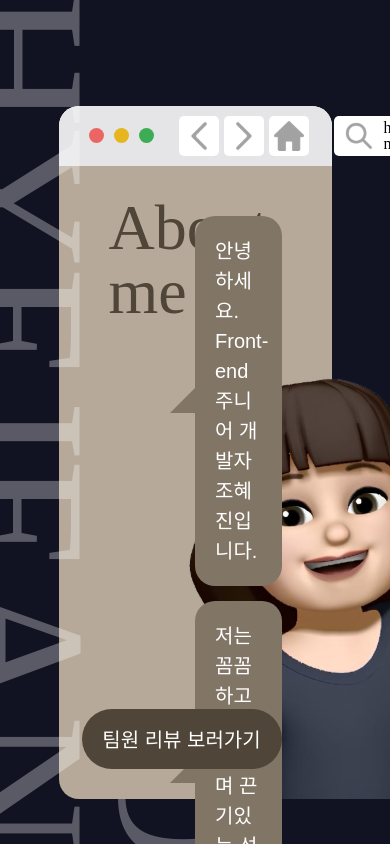
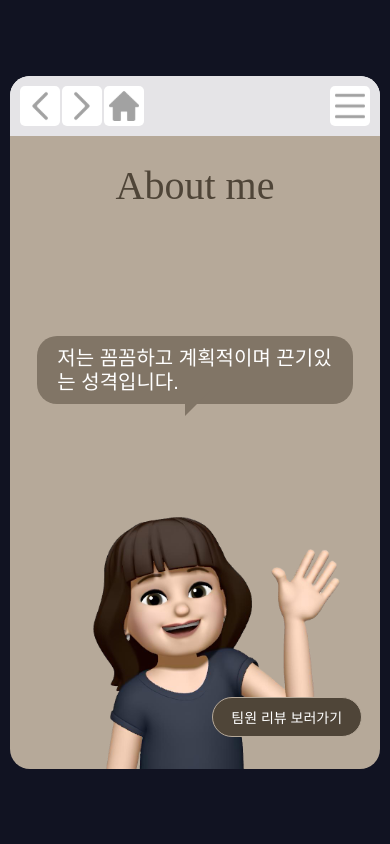
Before and after one commit to MEGUMMY1/Portfolio, a Next.js app: page /about-me in a window 390 px wide. Built offline with nearby package versions, Linux system fonts and the light colour scheme; a web font is replaced by a local one.

Commit message:
Design: Landing, AboutMe page 모바일 반응형 추가

```diff
--- a/components/AboutMe/AboutMe.module.scss
+++ b/components/AboutMe/AboutMe.module.scss
@@ -9,12 +9,24 @@
   display: flex;
   justify-content: space-between;
   position: relative;
+
+  @media (max-width: $Mobile) {
+    flex-direction: column;
+    justify-content: flex-start;
+    align-items: center;
+    padding: 0 10px;
+  }
 }
 
 .left_container {
   display: flex;
   flex-direction: column;
   justify-content: space-between;
+
+  @media (max-width: $Mobile) {
+    justify-content: center;
+    align-items: center;
+  }
 }
 
 .title {
@@ -24,11 +36,28 @@
   font-size: 64px;
   font-family: BlackHanSans;
   color: var(--brown);
+
+  @media (max-width: $Mobile) {
+    margin: 30px 0;
+    font-size: 40px;
+    position: static;
+    text-align: center;
+  }
 }
 
 .image {
   position: absolute;
   bottom: 0;
+  background-image: url('/image/aboutme_bg.svg');
+  background-size: cover;
+  background-repeat: no-repeat;
+  width: 500px;
+  height: 500px;
+
+  @media (max-width: $Mobile) {
+    width: 300px;
+    height: 300px;
+  }
 }
 
 .bubble_container {
@@ -37,6 +66,16 @@
   display: flex;
   flex-direction: column;
   gap: 15px;
+  position: absolute;
+  right: 50px;
+
+  @media (max-width: $Mobile) {
+    padding-top: 100px;
+    right: 0;
+    position: relative;
+    width: 90%;
+    align-items: center;
+  }
 }
 
 .speech_bubble {
@@ -64,6 +103,21 @@
     margin-top: -12.5px;
     margin-left: -25px;
   }
+
+  @media (max-width: $Mobile) {
+    font-size: 20px;
+    line-height: 24px;
+    padding: 10px 20px;
+
+    &:after {
+      content: '';
+      position: absolute;
+      top: 100%;
+      left: 50%;
+      margin-left: -10px;
+      transform: rotate(180deg);
+    }
+  }
 }
 
 .review_button {
@@ -83,4 +137,14 @@
   &:hover {
     background-color: #2c251b;
   }
+
+  @media (max-width: $Mobile) {
+    width: 150px;
+    height: 40px;
+    font-size: 14px;
+    padding: 15px;
+    bottom: 5%;
+    right: 5%;
+    border: 1px solid var(--ivory);
+  }
 }
--- a/components/AboutMe/AboutMe.tsx
+++ b/components/AboutMe/AboutMe.tsx
@@ -1,13 +1,45 @@
-import React from 'react';
+import React, { useState, useEffect } from 'react';
 import styles from './AboutMe.module.scss';
-import Image from 'next/image';
 import { useSetRecoilState } from 'recoil';
 import { modalState } from '@/states/modalState';
 import ModalContent from '../Modal/ModalContent/ModalContent';
-import { motion } from 'framer-motion';
+import { motion, AnimatePresence } from 'framer-motion';
+
+const speechBubbles = [
+  '안녕하세요. Front-end 주니어 개발자 조혜진입니다.',
+  '저는 꼼꼼하고 계획적이며 끈기있는 성격입니다.',
+  '지속적으로 배우며 꾸준히 성장하는 개발자가 되고 싶습니다.',
+  '모두가 함께 일하고 싶어하는 동료가 되고 싶습니다.',
+  '누구나 편리하게 사용할 수 있도록 사용자의 입장을 생각하고, 서비스를 만드는 개발자가 되고 싶습니다.',
+];
 
 export default function AboutMe() {
   const setModal = useSetRecoilState(modalState);
+  const [currentBubbleIndex, setCurrentBubbleIndex] = useState(0);
+  const [isMobile, setIsMobile] = useState(false);
+
+  useEffect(() => {
+    const handleResize = () => {
+      setIsMobile(window.innerWidth <= 768);
+    };
+
+    handleResize();
+    window.addEventListener('resize', handleResize);
+
+    return () => window.removeEventListener('resize', handleResize);
+  }, []);
+
+  useEffect(() => {
+    if (isMobile) {
+      const interval = setInterval(() => {
+        setCurrentBubbleIndex(
+          (prevIndex) => (prevIndex + 1) % speechBubbles.length
+        );
+      }, 3000);
+
+      return () => clearInterval(interval);
+    }
+  }, [isMobile]);
 
   const openModal = () => {
     setModal({
@@ -18,41 +50,36 @@ export default function AboutMe() {
 
   return (
     <div className={styles.container}>
-      <div className={styles.left_container}>
-        <h1 className={styles.title}>About me</h1>
-        <Image
-          src="/image/aboutme_bg.svg"
-          width={500}
-          height={500}
-          alt="혜진 이미지"
-          className={styles.image}
-        />
+      <h1 className={styles.title}>About me</h1>
+      <div className={styles.image} />
+      <div className={styles.bubble_container} id="activity">
+        <AnimatePresence mode="wait">
+          {isMobile ? (
+            <motion.div
+              key={currentBubbleIndex}
+              initial={{ opacity: 0, y: 20 }}
+              animate={{ opacity: 1, y: 0 }}
+              exit={{ opacity: 0, y: -20 }}
+              transition={{ duration: 0.5 }}
+              className={styles.speech_bubble}
+            >
+              {speechBubbles[currentBubbleIndex]}
+            </motion.div>
+          ) : (
+            speechBubbles.map((bubble, index) => (
+              <motion.div
+                key={index}
+                initial={{ opacity: 0, y: 20 }}
+                animate={{ opacity: 1, y: 0 }}
+                transition={{ duration: 0.5, delay: index * 0.5 }}
+                className={styles.speech_bubble}
+              >
+                {bubble}
+              </motion.div>
+            ))
+          )}
+        </AnimatePresence>
       </div>
-      <motion.div
-        initial={{ opacity: 0, y: 50 }}
-        whileInView={{ opacity: 1, y: 0 }}
-        viewport={{ once: false }}
-        transition={{ ease: 'easeInOut', duration: 2, y: { duration: 1 } }}
-        className={styles.bubble_container}
-        id="activity"
-      >
-        <div className={styles.speech_bubble}>
-          안녕하세요. Front-end 주니어 개발자 조혜진입니다.
-        </div>
-        <div className={styles.speech_bubble}>
-          저는 꼼꼼하고 계획적이며 끈기있는 성격입니다.
-        </div>
-        <div className={styles.speech_bubble}>
-          지속적으로 배우며 꾸준히 성장하는 개발자가 되고 싶습니다.
-        </div>
-        <div className={styles.speech_bubble}>
-          모두가 함께 일하고 싶어하는 동료가 되고 싶습니다.
-        </div>
-        <div className={styles.speech_bubble}>
-          누구나 편리하게 사용할 수 있도록 사용자의 입장을 생각하고, 서비스를
-          만드는 개발자가 되고 싶습니다.
-        </div>
-      </motion.div>
       <button className={styles.review_button} onClick={openModal} tabIndex={0}>
         팀원 리뷰 보러가기
       </button>
--- a/components/Landing/Landing.module.scss
+++ b/components/Landing/Landing.module.scss
@@ -11,4 +11,10 @@
   gap: 30px;
   width: 100%;
   height: 100%;
+
+  @media (max-width: $Mobile) {
+    padding: 30px;
+    grid-template-columns: repeat(2, 1fr);
+    gap: 0px;
+  }
 }
--- a/components/Layout/Dropdown/Dropdown.module.scss
+++ b/components/Layout/Dropdown/Dropdown.module.scss
@@ -1,3 +1,5 @@
+@import '@/styles/mixin.scss';
+
 .container {
   width: 120px;
   background-color: var(--white);
@@ -11,6 +13,11 @@
   z-index: 1000;
   box-shadow: 0 4px 4px rgba(0, 0, 0, 0.1);
   border-radius: 15px;
+
+  @media (max-width: $Mobile) {
+    top: 55px;
+    right: 10px;
+  }
 }
 
 .dropdown_button {
--- a/components/Layout/Header/Header.module.scss
+++ b/components/Layout/Header/Header.module.scss
@@ -1,4 +1,5 @@
 @import '@/styles/mixin.scss';
+
 .container {
   width: 100%;
   height: 60px;
@@ -8,6 +9,12 @@
   border-radius: 20px 20px 0 0;
   padding: 0 30px;
   gap: 25px;
+
+  @media (max-width: $Mobile) {
+    padding: 0 10px;
+    gap: 5px;
+    justify-content: space-between;
+  }
 }
 
 .color_button_container {
@@ -31,11 +38,19 @@
   .color_button:nth-child(3) {
     background-color: #3dad55;
   }
+
+  @media (max-width: $Mobile) {
+    display: none;
+  }
 }
 
 .button_container {
   display: flex;
   gap: 5px;
+
+  @media (max-width: $Mobile) {
+    gap: 2px;
+  }
 }
 
 .button_bg {
@@ -61,4 +76,8 @@
     margin-left: 10px;
     font-family: 'Pretendard-Regular';
   }
+
+  @media (max-width: $Mobile) {
+    display: none;
+  }
 }
--- a/components/Layout/Layout.module.scss
+++ b/components/Layout/Layout.module.scss
@@ -18,6 +18,10 @@
   position: absolute;
   opacity: 0.3;
   transform: rotate(90deg);
+
+  @media (max-width: $Mobile) {
+    display: none;
+  }
 }
 
 .bg_text:first-of-type {
@@ -30,9 +34,15 @@
 }
 
 .window_container {
+  margin-bottom: 60px;
   width: 70%;
   height: 75%;
   background-color: var(--white);
   border-radius: 20px;
   position: relative;
+
+  @media (max-width: $Mobile) {
+    width: 95%;
+    height: 75%;
+  }
 }
--- a/styles/mixin.scss
+++ b/styles/mixin.scss
@@ -3,3 +3,5 @@
   align-items: center;
   justify-content: center;
 }
+
+$Mobile: 767px;
```
